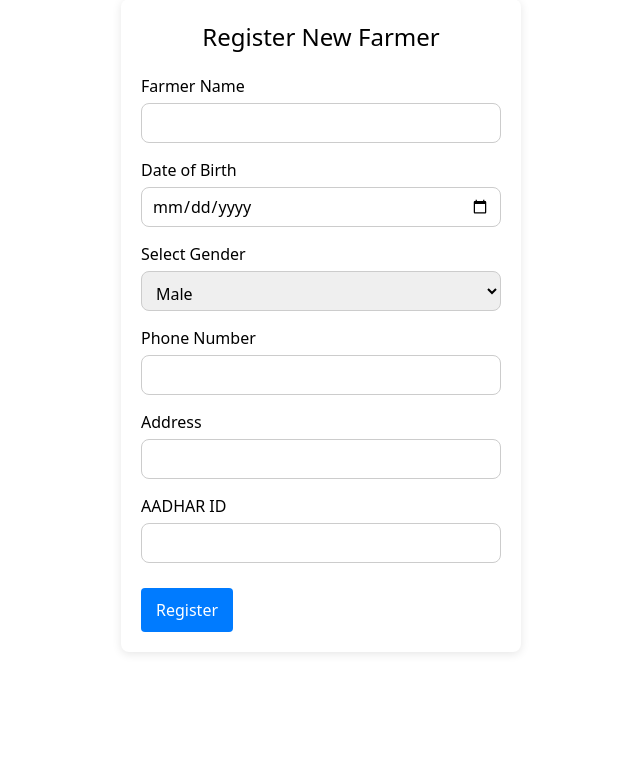
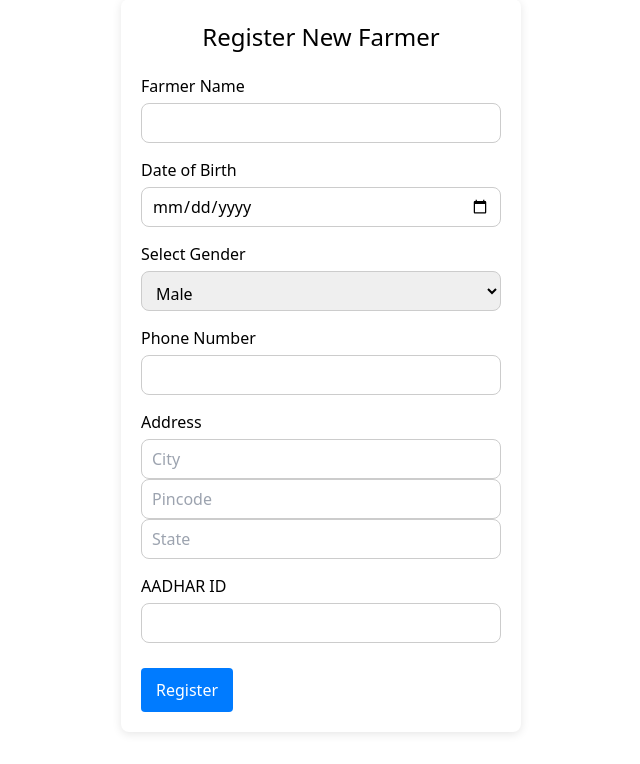
Before and after one commit to onlyyashwanth1/New-Agri, a Flask app: page /addfarmer in a window 1280 px wide. Shown: the part 65-829 px from the top of the page, without its empty margins (319-959 px from the left). Before the commit the page ends 719 px from the top, so only its background shows below. Run offline with Flask 3, Linux system fonts and the light colour scheme; the visitor is signed in with stand-in values (Sample User, id 1); parts of the project's set-up code (start-up, migrations or seed data) failed here and were passed over; some libraries are stand-ins or nearby versions.

Commit message:
Split farmer address into city pincode and state

```diff
--- a/templates/addfarmer.html
+++ b/templates/addfarmer.html
@@ -1,4 +1,3 @@
-
 {% extends "base2.html" %}
 
 {% block title %}Add Farmer{% endblock %}
@@ -10,34 +9,23 @@
 {% block content %}
 <div class="main-container">
     <h2 class="title">Register New Farmer</h2>
-
-    <!-- Form for registering a new farmer -->
     <form id="registerForm" method="POST" action="{{ url_for('addfarmer') }}">
-
-        <!-- Display flash messages for feedback -->
         {% with messages = get_flashed_messages(with_categories=true) %}
             {% if messages %}
                 {% for category, message in messages %}
-                    <div class="flash-message {{ category }}">
-                        {{ message }}
-                    </div>
+                    <div class="flash-message {{ category }}">{{ message }}</div>
                 {% endfor %}
             {% endif %}
         {% endwith %}
 
-        <!-- Farmer Name -->
         <div class="form-group">
             <label for="f_name">Farmer Name</label>
             <input type="text" id="f_name" name="f_name" required />
         </div>
-
-        <!-- Date of Birth -->
         <div class="form-group">
             <label for="f_dob">Date of Birth</label>
             <input type="date" id="f_dob" name="f_dob" required />
         </div>
-
-        <!-- Gender Selection -->
         <div class="form-group">
             <label for="f_gender">Select Gender</label>
             <select id="f_gender" name="f_gender" required>
@@ -46,30 +34,25 @@
                 <option value="other">Other</option>
             </select>
         </div>
-
-        <!-- Phone Number -->
         <div class="form-group">
             <label for="f_phone">Phone Number</label>
             <input type="tel" id="f_phone" name="f_phone" required pattern="[0-9]{10}" title="Phone number should be 10 digits"/>
         </div>
 
-        <!-- Address -->
         <div class="form-group">
-            <label for="f_address">Address</label>
-            <input type="text" id="f_address" name="f_address" required />
+            <label>Address</label>
+            <div class="address-grid">
+                <input type="text" id="f_city" name="f_city" required placeholder="City" />
+                <input type="text" id="f_pincode" name="f_pincode" required pattern="[0-9]{6}" title="Pincode should be 6 digits" placeholder="Pincode" />
+                <input type="text" id="f_state" name="f_state" required placeholder="State" />
+            </div>
         </div>
 
-        <!-- AADHAR ID -->
         <div class="form-group">
             <label for="f_aadharId">AADHAR ID</label>
             <input type="text" id="f_aadharId" name="f_aadharId" required pattern="[0-9]{12}" title="AADHAR number should be 12 digits"/>
         </div>
-
-        <!-- Submit Button -->
         <button type="submit" class="register-button">Register</button>
-
     </form>
 </div>
-
-
 {% endblock %}
```
